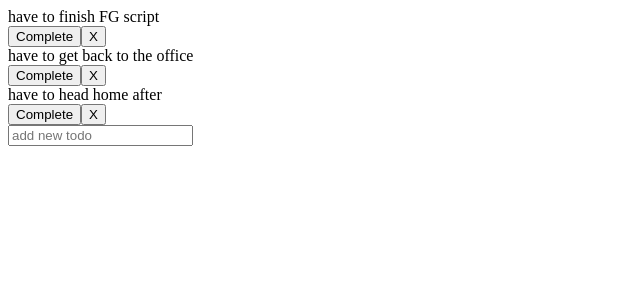
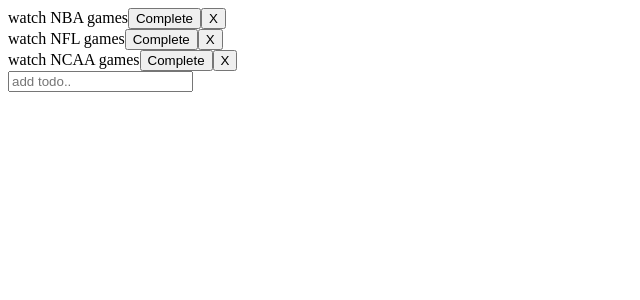
Before and after one commit to BDventures/BDventures, a React app in the folder client/: page / in a window 1280 px wide. Shown: the top 300 px of the page, without its empty margins (0-640 px from the left). Built offline with nearby package versions, Linux system fonts and the light colour scheme; the HTML template or start-up script is replaced by a standard one.

Commit message:
[edit] fixing new todos list

```diff
--- a/client/src/components/App.jsx
+++ b/client/src/components/App.jsx
@@ -5,6 +5,7 @@
 import WeatherHooks from './WeatherHooks/index';
 import SpotifyHooks from './SpotifyHooks/index';
 import TodoHooks from './TodoHooks/index';
+import TodoHooksMine from './TodoHooksMine/index';
 
 class App extends Component {
   constructor(props) {
@@ -30,7 +31,8 @@
         {/* <ReactHooks/> */}
         {/* <WeatherHooks/> */}
         {/* <SpotifyHooks/> */}
-        <TodoHooks/>
+        {/* <TodoHooks/> */}
+        <TodoHooksMine/>
       </div>
     )
   }
--- /dev/null
+++ b/client/src/components/TodoHooksMine/index.jsx
@@ -0,0 +1,56 @@
+import React, { useState, useEffect } from "react";
+import { TodoMine } from "./todoMine.jsx";
+import { TodoMineForm } from './todoMineForm.jsx';
+
+const TodoHooksMine = () => {
+  const [todos, setTodos] = useState([
+    {
+      text: "watch NBA games",
+      isCompleted: false
+    },
+    {
+      text: "watch NFL games",
+      isCompleted: false
+    },
+    {
+      text: "watch NCAA games",
+      isCompleted: false
+    }
+  ])
+
+  const addTodo = text => {
+    const newTodos = [...todos, {text}]
+
+    setTodos(newTodos)
+  }
+
+  const completeTodo = (index) => {
+    const newTodos = [...todos]
+
+    newTodos[index].isCompleted = true
+
+    setTodos(newTodos)
+  }
+
+  const deleteTodo = (index) => {
+    const newTodos = [...todos]
+
+    newTodos.splice(index, 1)
+
+    setTodos(newTodos)
+  }
+
+  return (
+    <div>
+      {todos.map((todo, index) => (
+        <TodoMine key={index} index={index} todo={todo} completeTodo={completeTodo} deleteTodo={deleteTodo}/>
+      ))}
+
+      <div>
+        <TodoMineForm addTodo={addTodo}/>
+      </div>
+    </div>
+  );
+};
+
+export default TodoHooksMine;
--- /dev/null
+++ b/client/src/components/TodoHooksMine/todoMine.jsx
@@ -0,0 +1,12 @@
+import React, {useState, useEffect} from 'react'
+
+export const TodoMine = ({todo, index, completeTodo, deleteTodo}) => {
+  return(
+    <div>
+      {todo.text}
+
+      <button onClick={() => completeTodo(index)}>Complete</button>
+      <button onClick={() => deleteTodo(index)}>X</button>
+    </div>
+  )
+}
--- /dev/null
+++ b/client/src/components/TodoHooksMine/todoMineForm.jsx
@@ -0,0 +1,10 @@
+import React, {useState, useEffect} from 'react'
+
+export const TodoMineForm = ({addTodo}) => {
+  //handle submit that add the todo
+  return(
+    <div>
+      <input placeholder='add todo..'/>
+    </div>
+  )
+}
```
